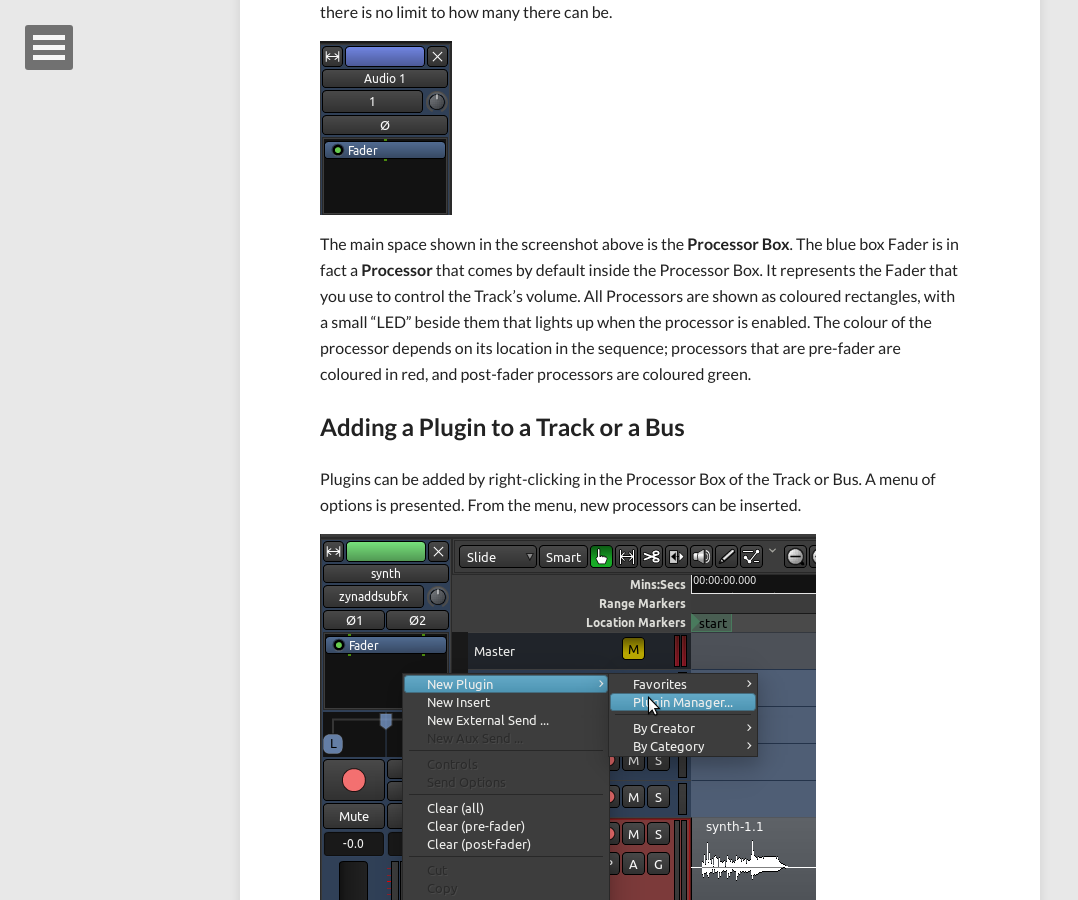
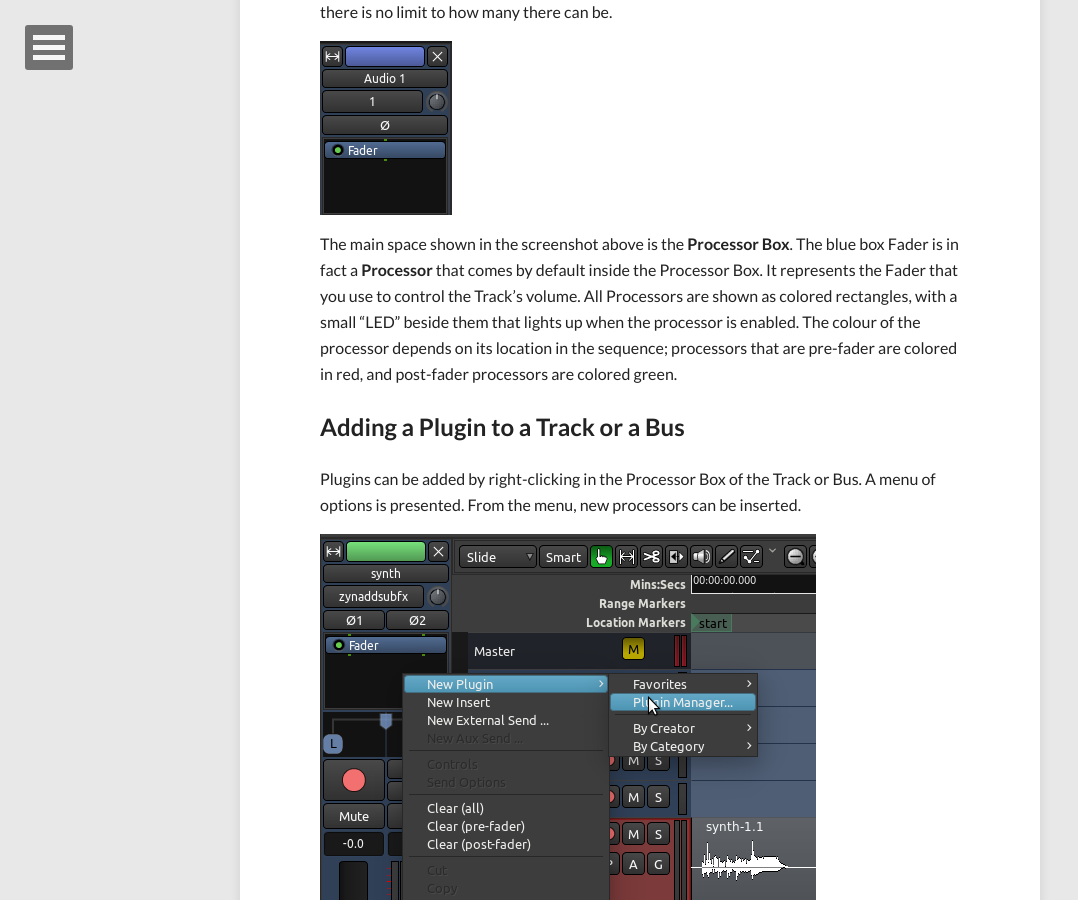
Before and after one commit to brunoruviaro/ardour4-tutorial, a Jekyll site: the page built from _posts/2014-07-23-using-plugins.md, in a window 1280 px wide and 900 px high, scrolled down 860 px. Shown: the whole window, without its empty margins (0-1078 px from the left). Built offline with Jekyll 4.4.1, drawn with Linux system fonts in a browser that asks for light colours; nearby versions of some CDN libraries.

Commit message:
Update 2014-07-23-using-plugins.md

```diff
--- a/_posts/2014-07-23-using-plugins.md
+++ b/_posts/2014-07-23-using-plugins.md
@@ -32,11 +32,11 @@ arbitrary, and there is no limit to how many there can be.
 The main space shown in the screenshot above is the **Processor Box**.
 The blue box Fader is in fact a **Processor** that comes by default
 inside the Processor Box. It represents the Fader that you use to
-control the Track's volume. All Processors are shown as coloured
+control the Track's volume. All Processors are shown as colored
 rectangles, with a small "LED" beside them that lights up when the
 processor is enabled. The colour of the processor depends on its
-location in the sequence; processors that are pre-fader are coloured in
-red, and post-fader processors are coloured green.
+location in the sequence; processors that are pre-fader are colored in
+red, and post-fader processors are colored green.
 
 ## Adding a Plugin to a Track or a Bus
 
```
